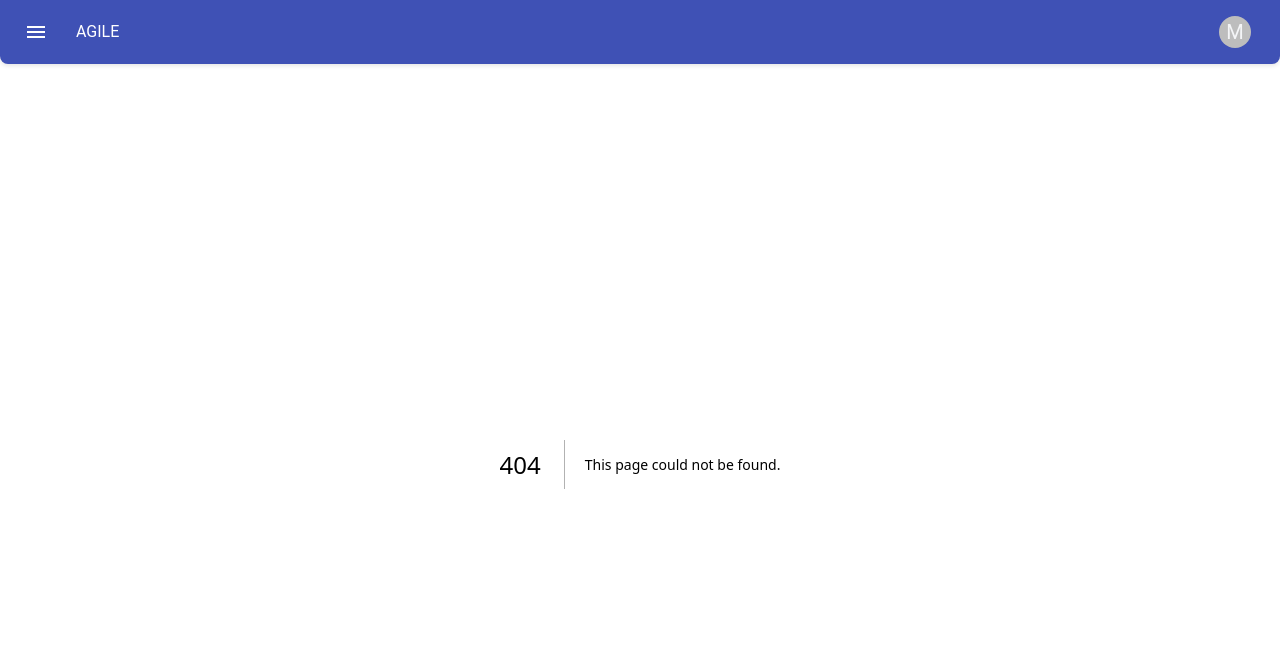
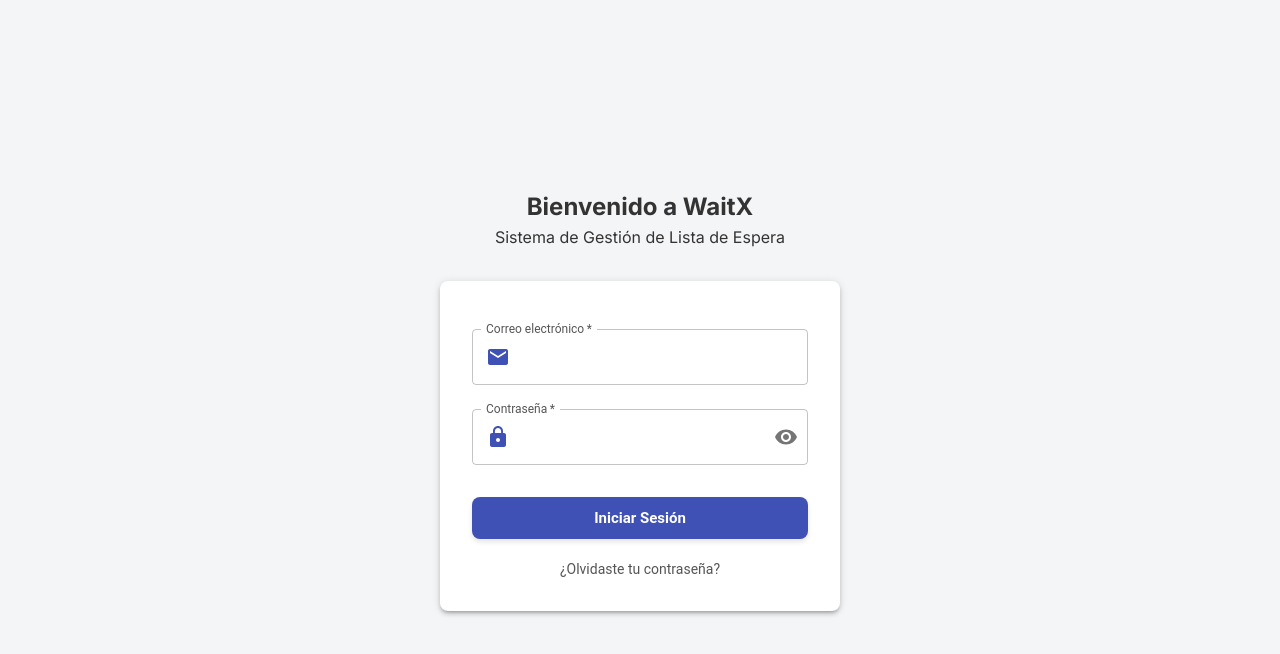
Before and after one commit to Sardlimad/wait-x, a Next.js app: page /auth/login in a window 1280 px wide. Before the commit this address had no page. Shown: the top 654 px of the page. Built offline with nearby package versions, Linux system fonts and the light colour scheme.

Commit message:
Agregar UI autenticación (login,forgot-pw)

```diff
--- /dev/null
+++ b/src/app/auth/forgot-password/page.jsx
@@ -0,0 +1,6 @@
+"use client";
+import ForgotPasswordForm from '../../../components/forms/ForgotPasswordForm';
+
+export default function ForgotPasswordPage() {
+  return <ForgotPasswordForm />;
+}
--- /dev/null
+++ b/src/app/auth/layout.jsx
@@ -0,0 +1,65 @@
+"use client";
+import { Inter } from 'next/font/google';
+import { Box } from "@mui/material";
+import { ThemeProvider } from "@mui/material/styles";
+import CssBaseline from "@mui/material/CssBaseline";
+import businessTheme from "../../themes/bussiness_theme";
+
+const inter = Inter({ subsets: ['latin'] });
+
+// export const metadata = {
+//   title: 'Autenticación - WaitX',
+//   description: 'Página de autenticación para WaitX',
+// };
+
+export default function AuthLayout({ children }) {
+  return (
+    <html lang="es">
+      <body className={inter.className}>
+        <ThemeProvider theme={businessTheme}>
+          <CssBaseline />
+          <Box
+            sx={{
+              minHeight: '100vh',
+              display: 'flex',
+              flexDirection: 'column',
+              alignItems: 'center',
+              justifyContent: 'center',
+              bgcolor: 'background.default',
+              p: 2
+            }}
+          >
+            <Box
+              sx={{
+                width: '100%',
+                maxWidth: 400,
+                textAlign: 'center',
+                mb: 4
+              }}
+            >
+              <h2 className="text-3xl font-extrabold text-gray-900">
+                Bienvenido a WaitX
+              </h2>
+              <p className="mt-2 text-sm text-gray-600">
+                Sistema de Gestión de Lista de Espera
+              </p>
+            </Box>
+
+            <Box
+              sx={{
+                width: '100%',
+                maxWidth: 400,
+                bgcolor: 'background.paper',
+                borderRadius: 2,
+                boxShadow: 3,
+                p: 4
+              }}
+            >
+              {children}
+            </Box>
+          </Box>
+        </ThemeProvider>
+      </body>
+    </html>
+  );
+}
--- /dev/null
+++ b/src/app/auth/login/page.jsx
@@ -0,0 +1,6 @@
+"use client";
+import LoginForm from '../../../components/forms/LoginForm';
+
+export default function LoginPage() {
+  return <LoginForm />;
+}
--- a/src/app/layout.jsx
+++ b/src/app/layout.jsx
@@ -16,7 +16,7 @@ export const MainLayout = ({ children }) => {
   const pathname = usePathname(); // Obtiene la URL actual
 
   // Si estamos en la página de login, no usamos el layout
-  if (pathname === "/login") {
+  if (pathname.includes("/auth")) {
     return <>{children}</>;
   }
 
--- /dev/null
+++ b/src/components/forms/LoginForm.jsx
@@ -0,0 +1,133 @@
+"use client";
+import React, { useState } from 'react';
+import {
+  TextField,
+  Button,
+  InputAdornment,
+  IconButton,
+  Box,
+  Alert,
+  Link,
+} from '@mui/material';
+import {
+  Visibility,
+  VisibilityOff,
+  Email,
+  Lock,
+} from '@mui/icons-material';
+import { useRouter } from 'next/navigation';
+
+const LoginForm = () => {
+  const router = useRouter();
+  const [showPassword, setShowPassword] = useState(false);
+  const [formData, setFormData] = useState({
+    email: '',
+    password: '',
+  });
+  const [error, setError] = useState('');
+
+  const handleChange = (e) => {
+    const { name, value } = e.target;
+    setFormData(prev => ({
+      ...prev,
+      [name]: value
+    }));
+  };
+
+  const handleSubmit = async (e) => {
+    e.preventDefault();
+    setError('');
+
+    try {
+      // Aquí irá la lógica de autenticación
+      console.log('Form submitted:', formData);
+    } catch (err) {
+      setError('Error al iniciar sesión. Por favor, verifica tus credenciales.');
+    }
+  };
+
+  return (
+    <form onSubmit={handleSubmit} noValidate>
+      {error && (
+        <Alert severity="error" sx={{ mb: 3 }}>
+          {error}
+        </Alert>
+      )}
+
+      <TextField
+        fullWidth
+        label="Correo electrónico"
+        name="email"
+        type="email"
+        value={formData.email}
+        onChange={handleChange}
+        margin="normal"
+        required
+        InputProps={{
+          startAdornment: (
+            <InputAdornment position="start">
+              <Email color="primary" />
+            </InputAdornment>
+          ),
+        }}
+      />
+
+      <TextField
+        fullWidth
+        label="Contraseña"
+        name="password"
+        type={showPassword ? 'text' : 'password'}
+        value={formData.password}
+        onChange={handleChange}
+        margin="normal"
+        required
+        InputProps={{
+          startAdornment: (
+            <InputAdornment position="start">
+              <Lock color="primary" />
+            </InputAdornment>
+          ),
+          endAdornment: (
+            <InputAdornment position="end">
+              <IconButton
+                onClick={() => setShowPassword(!showPassword)}
+                edge="end"
+              >
+                {showPassword ? <VisibilityOff /> : <Visibility />}
+              </IconButton>
+            </InputAdornment>
+          ),
+        }}
+      />
+
+      <Button
+        type="submit"
+        fullWidth
+        variant="contained"
+        size="large"
+        sx={{ mt: 3, mb: 2 }}
+      >
+        Iniciar Sesión
+      </Button>
+
+      <Box sx={{ textAlign: 'center' }}>
+        <Link
+          component="button"
+          variant="body2"
+          onClick={() => router.push('/auth/forgot-password')}
+          sx={{
+            color: 'text.secondary',
+            textDecoration: 'none',
+            '&:hover': {
+              color: 'primary.main',
+            }
+          }}
+        >
+          ¿Olvidaste tu contraseña?
+        </Link>
+      </Box>
+    </form>
+  );
+};
+
+export default LoginForm;
```
Also changed, not shown: src/components/forms/ForgotPasswordForm.jsx (added, +101 -0 lines).
